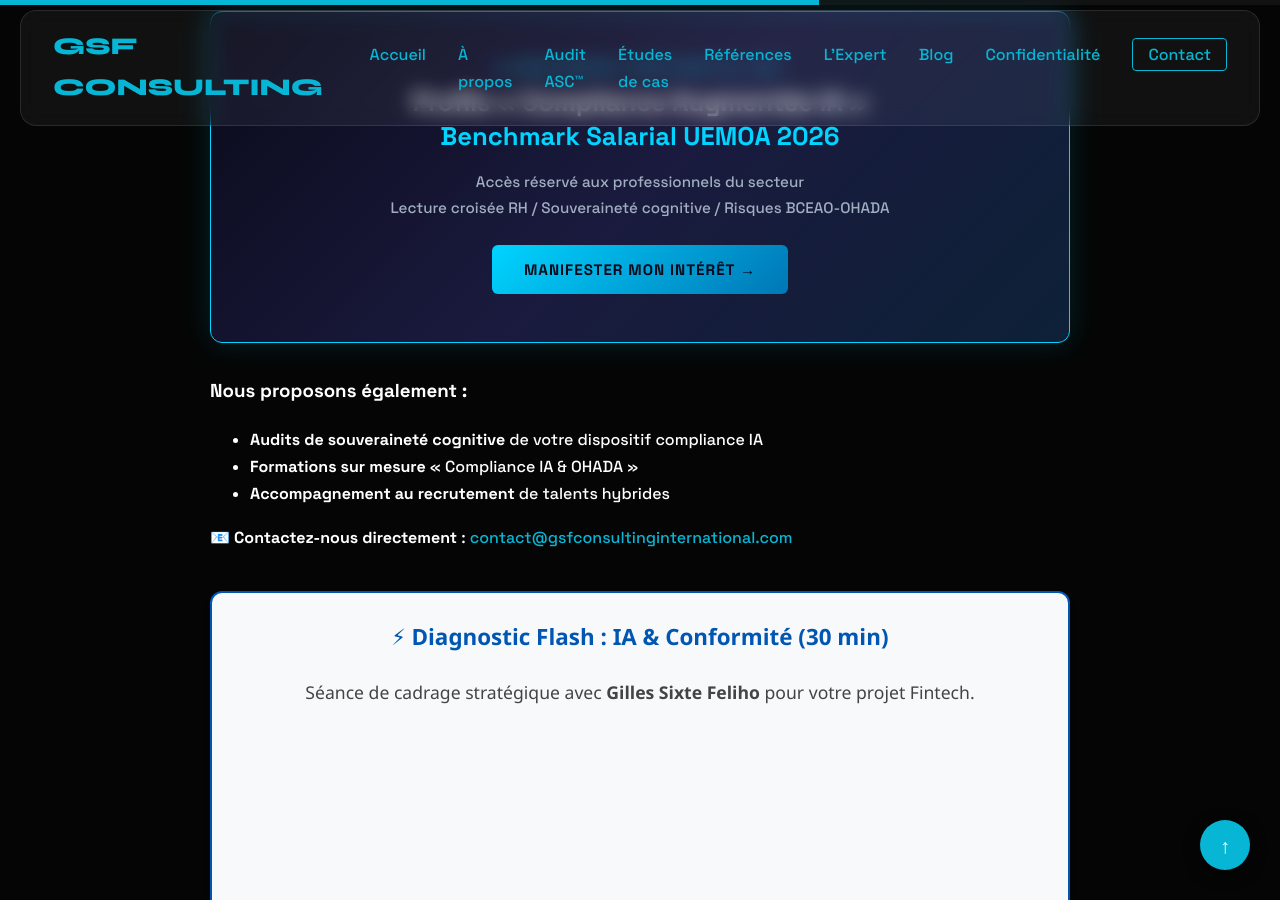
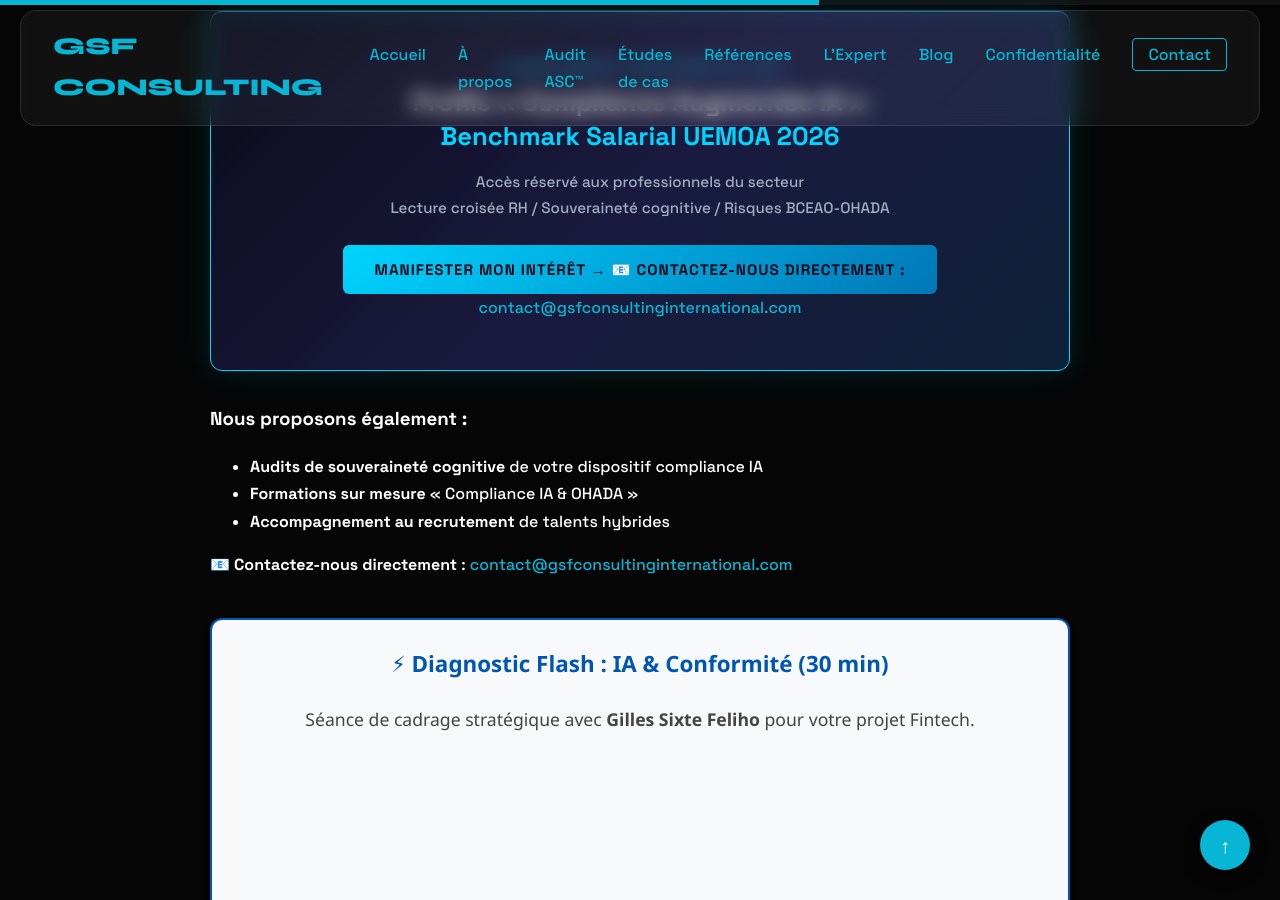
Before and after one commit to GSF-CONSULTING-INTERNATIONALE/.github.io-, a Jekyll site: the page built from _posts/2026-03-24-les-fintechs-uemoa-qui-recrutent-en-compliance-ia-mars-2026.md, in a window 1280 px wide and 900 px high, scrolled down 4800 px. Built offline with Jekyll 4.4.1, drawn with Linux system fonts in a browser that asks for light colours.

Commit message:
Updated 1 file via CloudCannon.

```diff
--- a/_posts/2026-03-24-les-fintechs-uemoa-qui-recrutent-en-compliance-ia-mars-2026.md
+++ b/_posts/2026-03-24-les-fintechs-uemoa-qui-recrutent-en-compliance-ia-mars-2026.md
@@ -174,7 +174,7 @@
   </p>
 
   <a href="https://gsfconsultinginternational.com/contact/benchmark-compliance-ia-uemoa/" style="display: inline-block; background: linear-gradient(135deg, #00d4ff, #0077b6); color: #0a0a1a; padding: 12px 32px; border-radius: 6px; text-decoration: none; font-weight: 700; font-size: 0.95rem; text-transform: uppercase; letter-spacing: 1px; transition: all 0.3s ease;">
-    Manifester mon intérêt →
+    Manifester mon intérêt → 📧 **Contactez-nous directement** : [contact@gsfconsultinginternational.com](mailto:contact@gsfconsultinginternational.com?subject=Demande%20d'information%20-%20Compliance%20IA%20UEMOA&body=Bonjour%20GSF%20Consulting%20International,%0A%0AJe%20souhaite%20obtenir%20des%20informations%20sur%20vos%20services%20:%0A%0A-%20Audit%20de%20souveraineté%20cognitive%0A-%20Formation%20Compliance%20IA%20%26%20OHADA%0A-%20Accompagnement%20recrutement%20talents%20hybrides%0A-%20Benchmark%20salarial%20confidentiel%0A%0AMon%20entreprise%20:%20%0AMon%20rôle%20:%20%0AMon%20téléphone%20:%20%0A%0ACordialement,)
   </a>
 
 </div>
```
